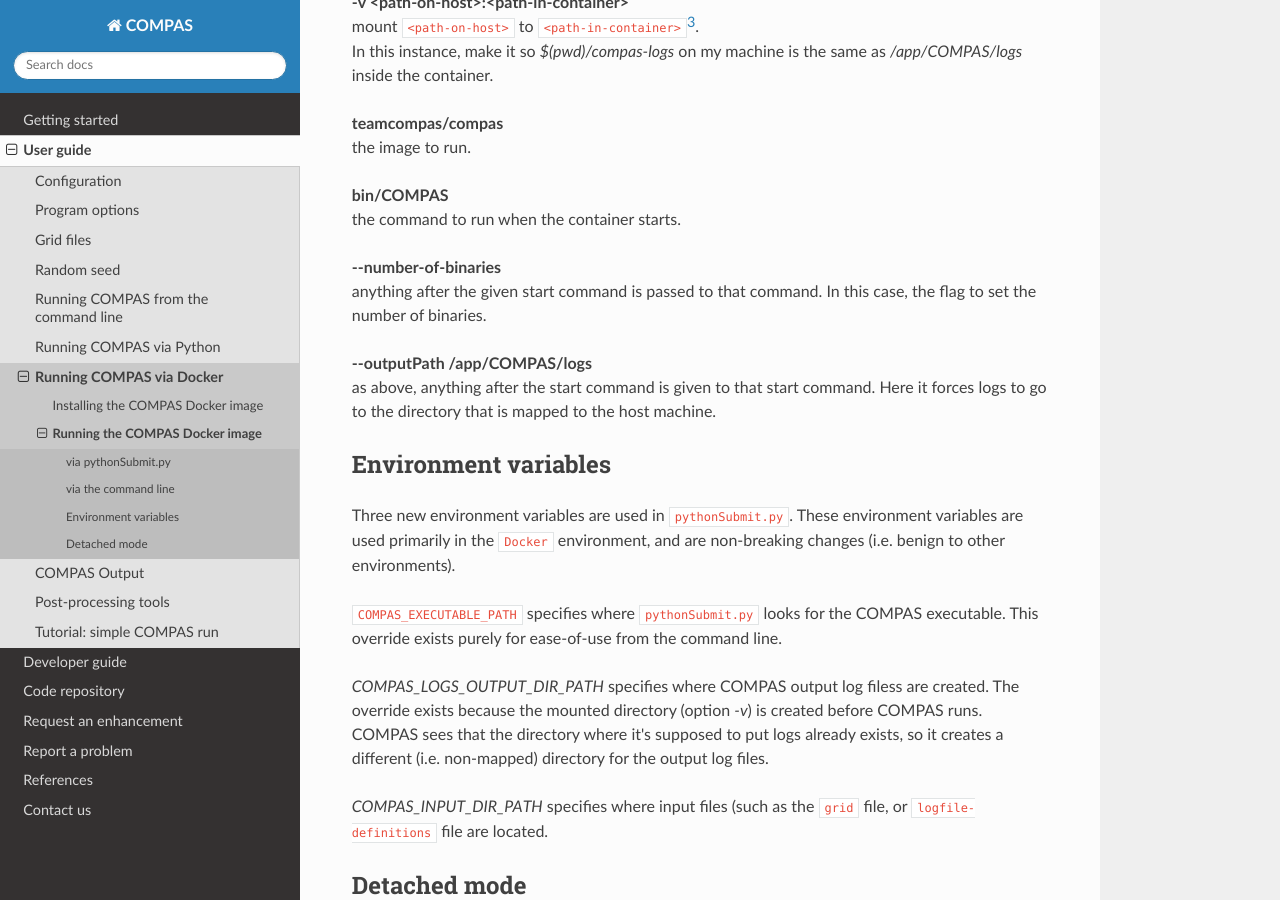
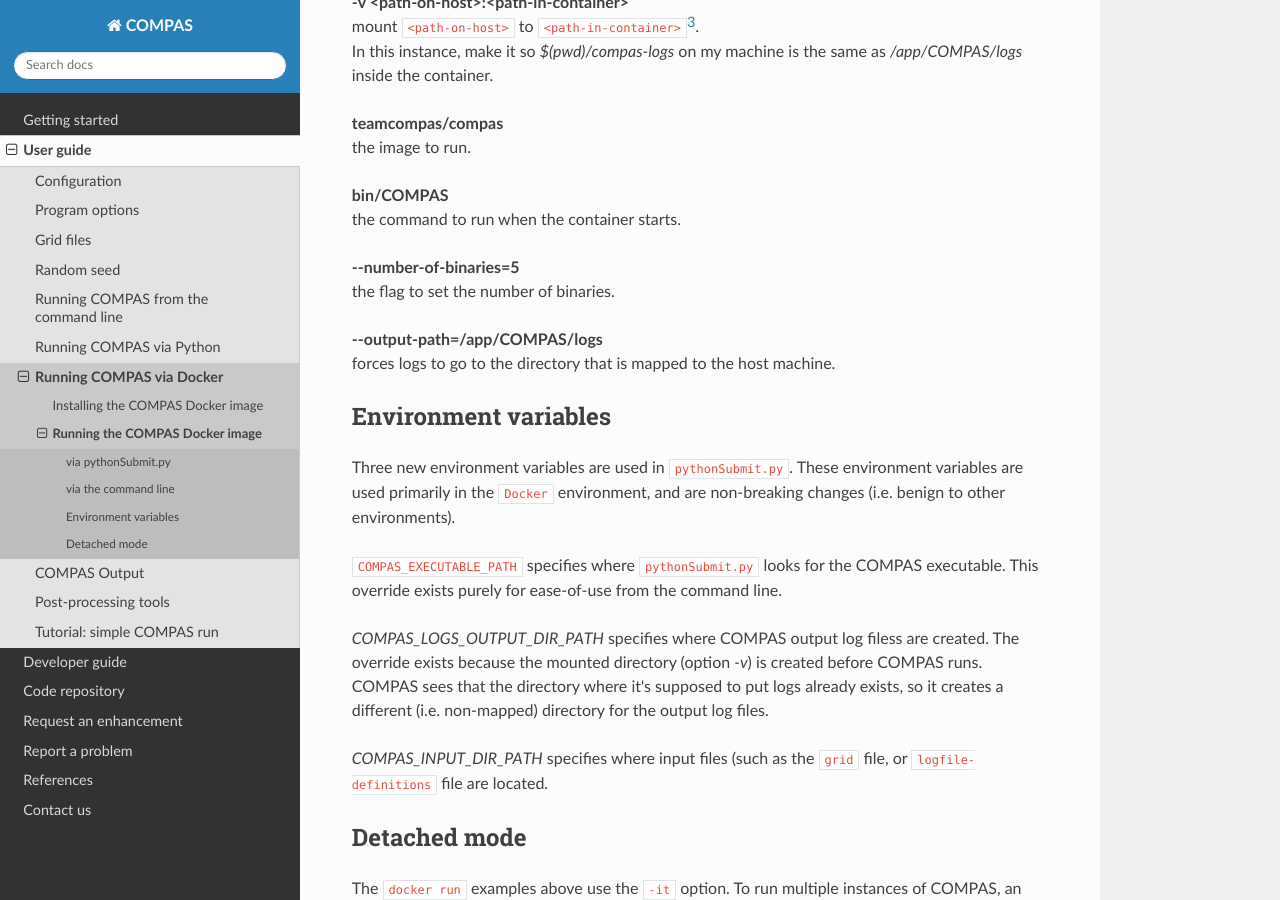
Before and after one commit to jeffriley/COMPAS-docs-test, a Sphinx documentation site: the page built from docs/running-via-docker-running.rst, in a window 1280 px wide and 900 px high, scrolled down 1704 px. Built offline with Sphinx 7.4.7 and the Read the Docs theme 2.0.0, drawn with Linux system fonts in a browser that asks for light colours; pages that are not in the unit, such as notebooks, are missing from menus.

Commit message:
Docker clarification

```diff
--- a/docs/running-via-docker-running.rst
+++ b/docs/running-via-docker-running.rst
@@ -83,12 +83,11 @@
 **bin/COMPAS** |br|
 the command to run when the container starts.
 
-**--number-of-binaries** |br|
-anything after the given start command is passed to that command. In this case, the flag to set the number of binaries.
+**--number-of-binaries=5** |br|
+the flag to set the number of binaries.
 
-**--outputPath /app/COMPAS/logs** |br|
-as above, anything after the start command is given to that start command. Here it forces logs to go to the directory that is
-mapped to the host machine.
+**--output-path=/app/COMPAS/logs** |br|
+forces logs to go to the directory that is mapped to the host machine.
 
 
 
```
